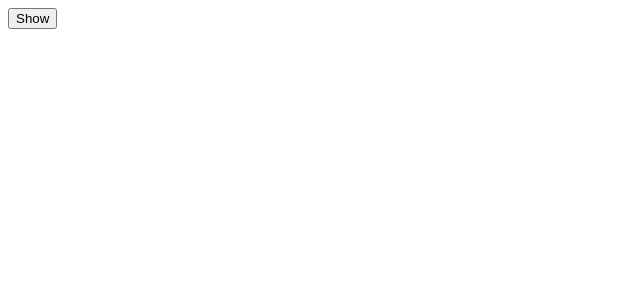
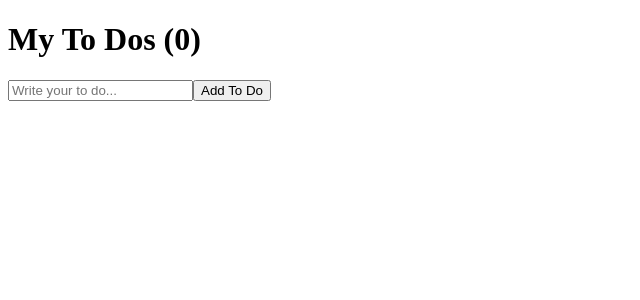
Before and after one commit to hosibito/movie_app_2021, a React (Create React App) app: page / in a window 1280 px wide. Shown: the top 300 px of the page, without its empty margins (0-640 px from the left). Built offline with nearby package versions, Linux system fonts and the light colour scheme.

Commit message:
7.0 To Do List part One

```diff
--- a/src/App.js
+++ b/src/App.js
@@ -1,34 +1,31 @@
-import { useState, useEffect } from "react";
-
-function Hello() {
-  useEffect(() => {
-    console.log("hi :)");   // 처음 실행될때 실행
-    return () => console.log("bye :(");  // 실행이 종료될때 실행
-  }, []);
-
-  return <h1>Hello</h1>;
-}
-
-function Hello2(){  // 위와 같다.
-  function byFn() {
-    console.log("bye :(");
-  }
-  function hiFn(){
-    console.log("hi :)");
-    return byFn;
-  }
-  useEffect(hiFn, []);
-
-  return <h1>Hello</h1>;
-}
+import { useState } from "react";
 
 function App() {
-  const [showing, setShowing] = useState(false);
-  const onClick = () => setShowing((prev) => !prev);
+  const [toDo, setToDo] = useState("");
+  const [toDos, setToDos] = useState([]);
+  const onChange = (event) => setToDo(event.target.value);
+  const onSubmit = (event) => {
+    event.preventDefault();
+    if (toDo === "") {
+      return;
+    }
+    setToDos((currentArray) => [toDo, ...currentArray]);
+    // 자마스크립트 문법. 기존리스트와 새 요소를 더한 새 리스트를 작성
+    // 리엑트에서는 절대로 toDos.push(toDo) 같이 직접 수정해서는 안된다.
+    setToDo("");
+  };
   return (
     <div>
-      {showing ? <Hello /> : null}
-      <button onClick={onClick}>{showing ? "Hide" : "Show"}</button>
+      <h1>My To Dos ({toDos.length})</h1>
+      <form onSubmit={onSubmit}>
+        <input
+          onChange={onChange}
+          value={toDo}
+          type="text"
+          placeholder="Write your to do..."
+        />
+        <button>Add To Do</button>
+      </form>
     </div>
   );
 }
@@ -36,8 +33,36 @@ function App() {
 export default App;
 
 /*
-  show hide 를 누를때마다
-  Hello() 의 hi 와 bye 가 계속나타남.
-  이유는 {showing ? <Hello /> : null} 에의해
-  사라지고(디스트로이) 나타나기(크리에이트)를 반복하기 떄문이다.
+ input 만드는 의식의 흐름.
+    1. input 를 만든다.
+      <input type="text" placeholder="Write your to do..."/>
+    2. input 에서 입력될 값을 다룰 공간을 마련한다.
+      const [toDo, setToDo] = useState("");  기본값을 정해주고, 받아올value 값과 수정할수 있는 함수를 지정.
+    3. input에 value를 연결한다.
+      <input value={toDo} type="text" placeholder="Write your to do..."/>
+    4. input 에 이벤트를 연결한다.(인풋 내용이 바뀔떄)
+      <input onChange={onChange} value={toDo} type="text" placeholder="Write your to do..."/>
+    5. 이벤트발생시 처리내용을 작성한다.
+      const onChange = (event) => setToDo(event.target.value);
+    6. 완성.
+
+  form 만드는 의식의 흐름
+    1. form 을 만들고 submit 버튼 추가
+      <form><button>Add To Do</button></form>
+    2. sebmit 눌렸을때의 동작을 이벤트에 연결
+      <form onSubmit={onSubmit}>
+    3. 이벤트를 작성.
+      const onSubmit = (event) => {
+        event.preventDefault();
+        console.log(toDo)  // 위에서 만들어진 값은 사용할수 있다.
+      }
+    4. 이벤트 완성.
+      const onSubmit = (event) => {
+        event.preventDefault();
+        if (toDo === "") {
+          return;
+        }
+        setToDos((currentArray) => [toDo, ...currentArray]);
+        setToDo("");
+      };
 */
```
